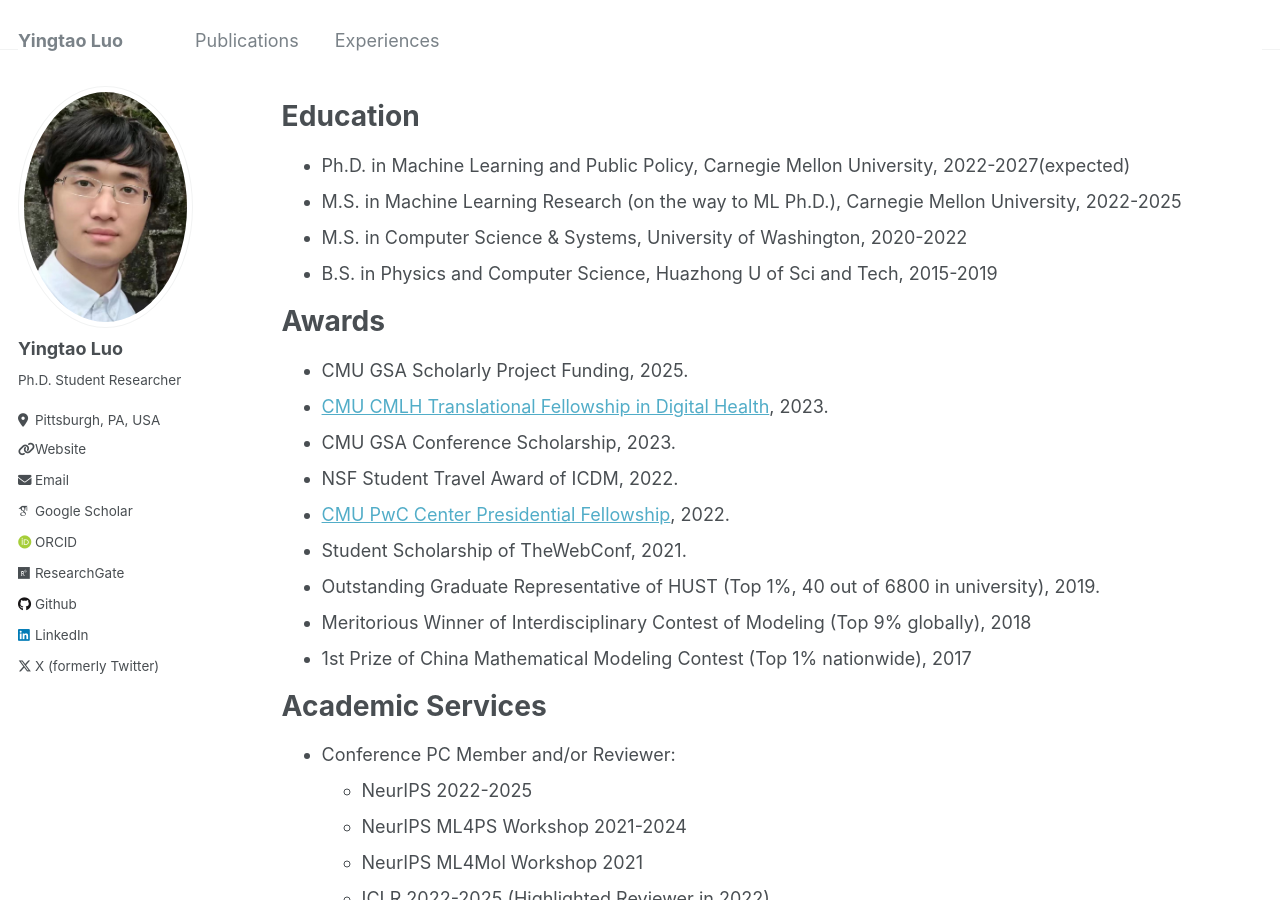
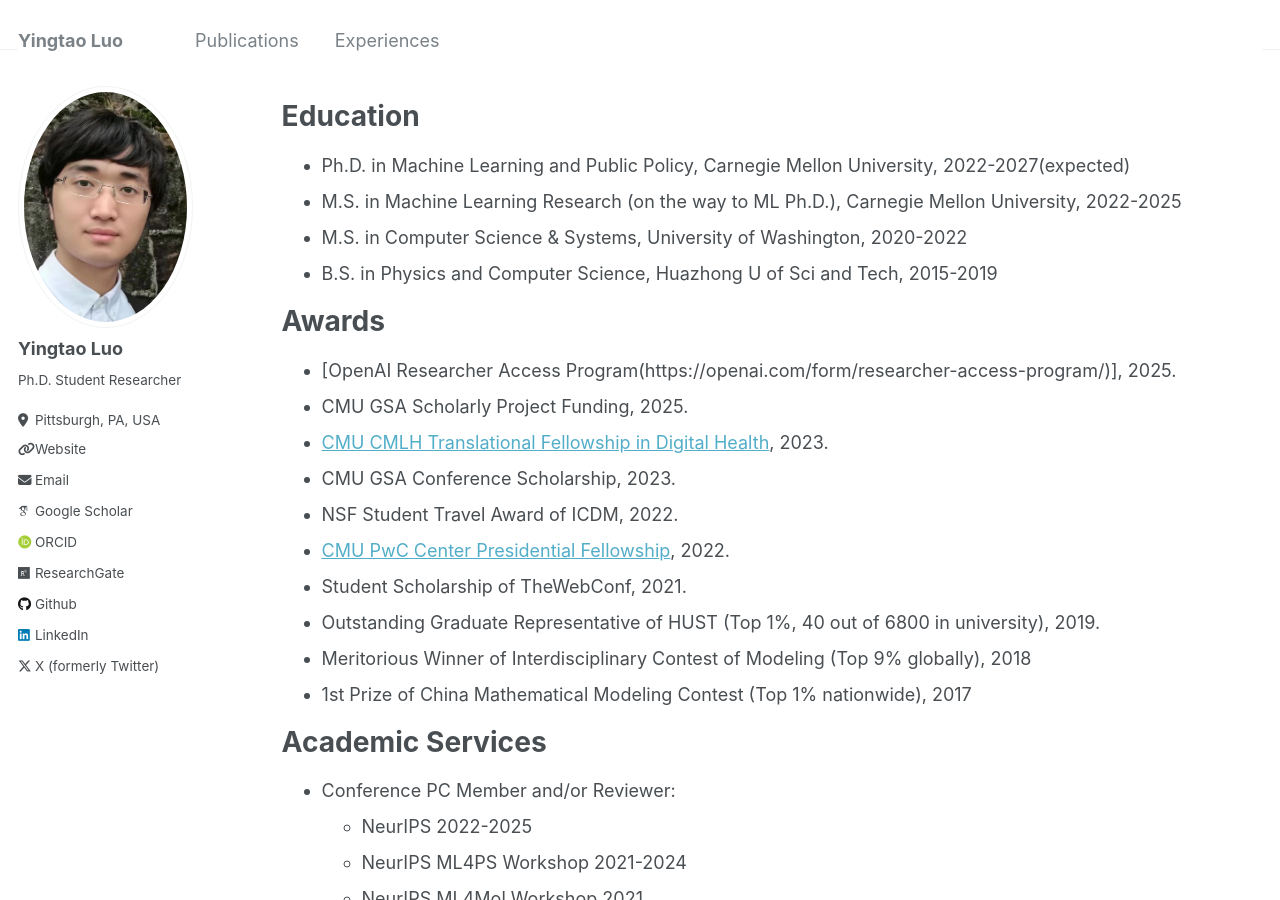
Before and after one commit to yingtaoluo/yingtaoluo.github.io, a Jekyll site: the page built from _pages/experiences.md, in a window 1280 px wide and 900 px high. Built offline with Jekyll 4.4.1, drawn with Linux system fonts in a browser that asks for light colours; some web fonts are replaced.

Commit message:
Update experiences.md

```diff
--- a/_pages/experiences.md
+++ b/_pages/experiences.md
@@ -17,6 +17,7 @@ Education
 
 Awards
 ======
+* [OpenAI Researcher Access Program(https://openai.com/form/researcher-access-program/)], 2025.
 * CMU GSA Scholarly Project Funding, 2025.
 * [CMU CMLH Translational Fellowship in Digital Health](https://www.cs.cmu.edu/cmlh/translational-fellows), 2023.
 * CMU GSA Conference Scholarship, 2023.
```
